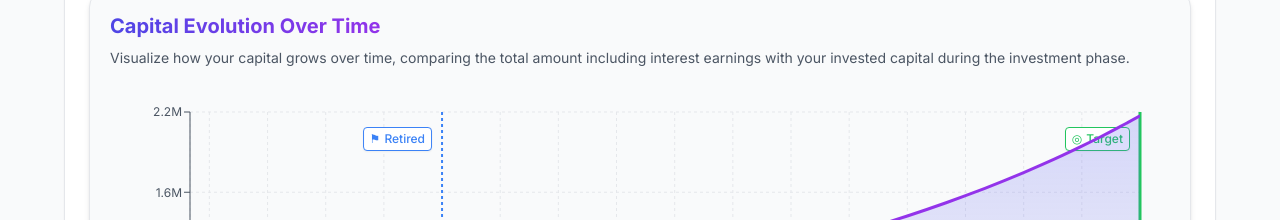
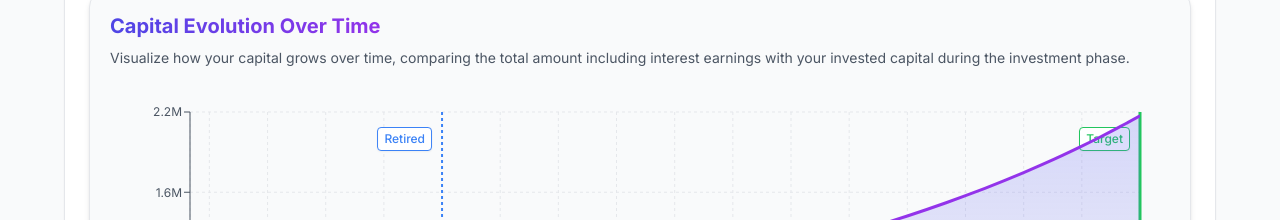
Before and after one commit to eriiiic/Retirement, a React (Create React App) app: page / in a window 1280 px wide. Shown: the part 1600-1820 px from the top of the page. Built offline with nearby package versions, Linux system fonts and the light colour scheme.

Commit message:
fix(chart): remove all Font Awesome dependencies

```diff
--- a/src/components/retirement/CapitalEvolutionChart.tsx
+++ b/src/components/retirement/CapitalEvolutionChart.tsx
@@ -33,7 +33,6 @@ interface CapitalEvolutionChartProps {
 interface LabelProps {
   viewBox: any;
   text: string;
-  symbol: string;
   color: string;
 }
 
@@ -99,7 +98,7 @@ const CapitalEvolutionChart: React.FC<CapitalEvolutionChartProps> = ({
     return positions.sort((a, b) => a.x - b.x);
   }, [statistics, firstCapitalWithdrawalDecreaseYear, currentAge]);
 
-  const CustomLabel = ({ viewBox, text, symbol, color }: LabelProps) => {
+  const CustomLabel = ({ viewBox, text, color }: LabelProps) => {
     const x = (viewBox?.x ?? 0) as number;
     const currentLabel = labelPositions.find(pos => pos.x === x);
     const labelIndex = labelPositions.findIndex(pos => pos.x === x);
@@ -138,7 +137,6 @@ const CapitalEvolutionChart: React.FC<CapitalEvolutionChartProps> = ({
               right: 5
             }}
           >
-            <span style={{ color, fontSize: '12px' }}>{symbol}</span>
             <span style={{ color, fontSize: '12px', fontWeight: 500 }}>
               {text}
             </span>
@@ -284,7 +282,6 @@ const CapitalEvolutionChart: React.FC<CapitalEvolutionChartProps> = ({
                   <CustomLabel
                     viewBox={props.viewBox}
                     text="Retired"
-                    symbol="⚑"
                     color="#3B82F6"
                   />
                 )}
@@ -303,7 +300,6 @@ const CapitalEvolutionChart: React.FC<CapitalEvolutionChartProps> = ({
                     <CustomLabel
                       viewBox={props.viewBox}
                       text="Depleted"
-                      symbol="⚠"
                       color="#EF4444"
                     />
                   )}
@@ -323,7 +319,6 @@ const CapitalEvolutionChart: React.FC<CapitalEvolutionChartProps> = ({
                     <CustomLabel
                       viewBox={props.viewBox}
                       text="Target"
-                      symbol="◎"
                       color="#22C55E"
                     />
                   )}
```
